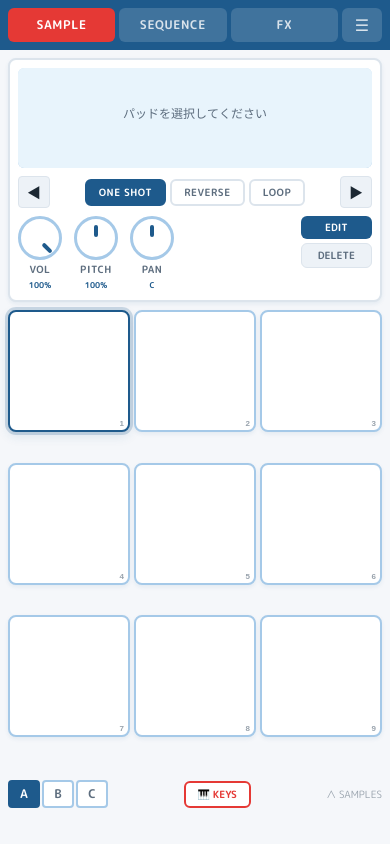
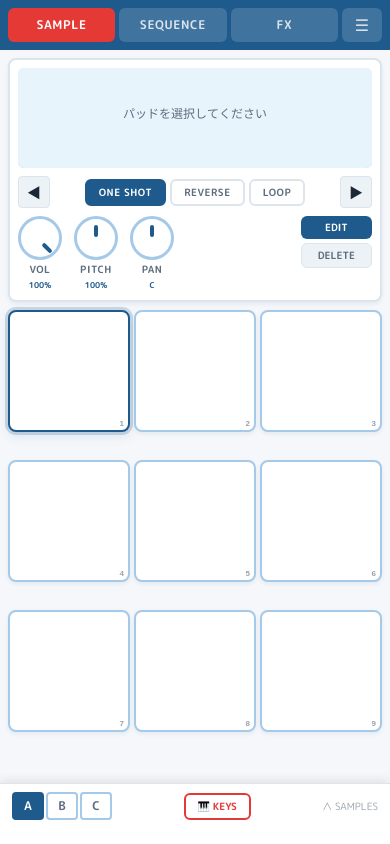
Before and after one commit to k-moeto/hakata-sampler, a website built with Vite: page index.html in a window 390 px wide. Built offline with nearby package versions, Linux system fonts and the light colour scheme.

Commit message:
Fix: Make footer fixed at bottom for mobile visibility

```diff
--- a/src/style.css
+++ b/src/style.css
@@ -377,6 +377,8 @@ body {
   grid-template-columns: repeat(3, 1fr);
   gap: var(--spacing-xs);
   flex: 1;
+  /* 固定フッターの高さ分のマージン */
+  margin-bottom: 80px;
 }
 
 .pad {
@@ -461,17 +463,26 @@ body {
 }
 
 /* ========================================
-   フッターコントロール
+   フッターコントロール（画面最下部に固定）
    ======================================== */
 
 .footer-controls {
+  position: fixed;
+  bottom: 0;
+  left: 50%;
+  transform: translateX(-50%);
+  width: 100%;
+  max-width: 420px;
   display: flex;
   align-items: center;
   justify-content: space-between;
-  padding: var(--spacing-sm) 0;
-  /* モバイルブラウザのUI（検索バー等）を避ける */
-  padding-bottom: calc(var(--spacing-sm) + env(safe-area-inset-bottom, 0px) + 20px);
-  margin-bottom: 0;
+  padding: var(--spacing-sm) var(--spacing-md);
+  /* セーフエリア + 追加パディング */
+  padding-bottom: calc(var(--spacing-sm) + env(safe-area-inset-bottom, 0px) + 16px);
+  background: var(--color-surface);
+  border-top: 1px solid var(--color-border);
+  box-shadow: 0 -2px 10px rgba(0, 0, 0, 0.1);
+  z-index: 100;
 }
 
 .bank-btns {
```
